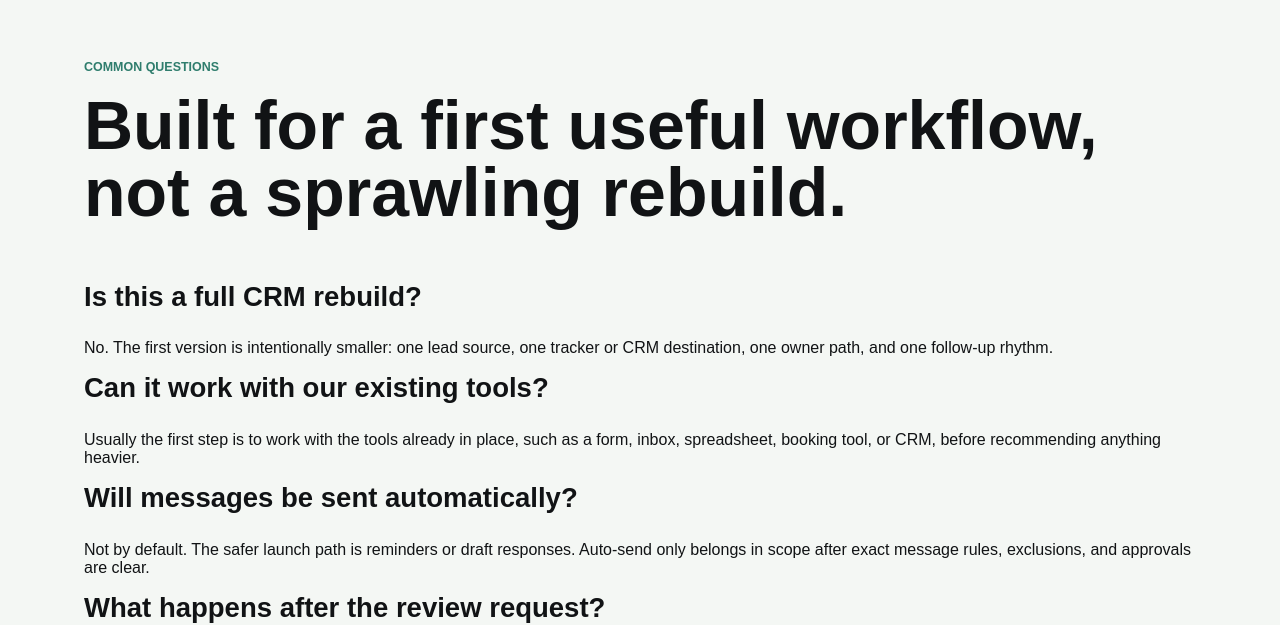
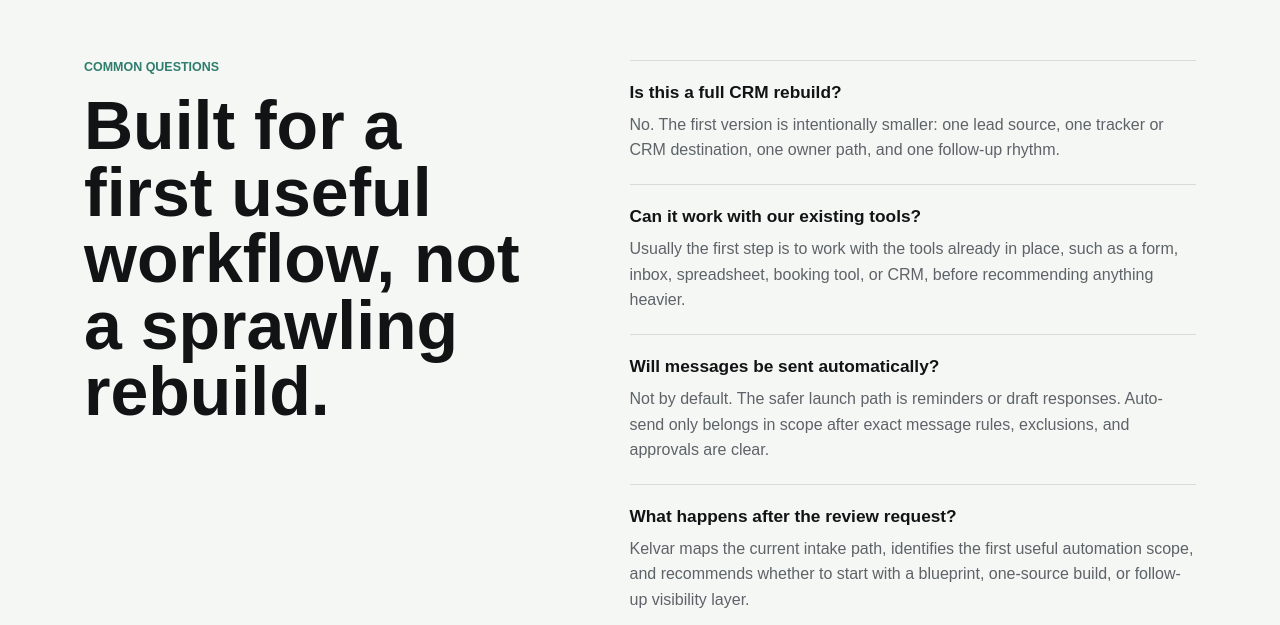
Before and after one commit to KelvarLLC/Business1, a Next.js app in the folder agency-ops/website/: page /lead-intake in a window 1280 px wide. Shown: the part 4190-4815 px from the top of the page. Built offline with nearby package versions, Linux system fonts and the light colour scheme.

Commit message:
Style lead intake FAQ section

```diff
--- a/agency-ops/website/app/armada.css
+++ b/agency-ops/website/app/armada.css
@@ -275,7 +275,8 @@
 
 .offer-signal,
 .offer-outcomes,
-.demo-proof {
+.demo-proof,
+.offer-faq {
   display: grid;
   gap: 82px;
   grid-template-columns: minmax(0, 0.9fr) minmax(0, 1.1fr);
@@ -412,6 +413,30 @@
 .demo-panel p {
   color: var(--muted);
   line-height: 1.55;
+  margin: 0;
+}
+
+.offer-faq {
+  background: var(--paper);
+}
+
+.faq-list {
+  border-top: 1px solid var(--line);
+}
+
+.faq-list article {
+  border-bottom: 1px solid var(--line);
+  padding: 22px 0;
+}
+
+.faq-list h3 {
+  font-size: 1.08rem;
+  margin: 0 0 10px;
+}
+
+.faq-list p {
+  color: var(--muted);
+  line-height: 1.58;
   margin: 0;
 }
 
@@ -648,6 +673,7 @@
   .offer-signal,
   .offer-outcomes,
   .demo-proof,
+  .offer-faq,
   .intake-console {
     gap: 28px;
     grid-template-columns: 1fr;
```
